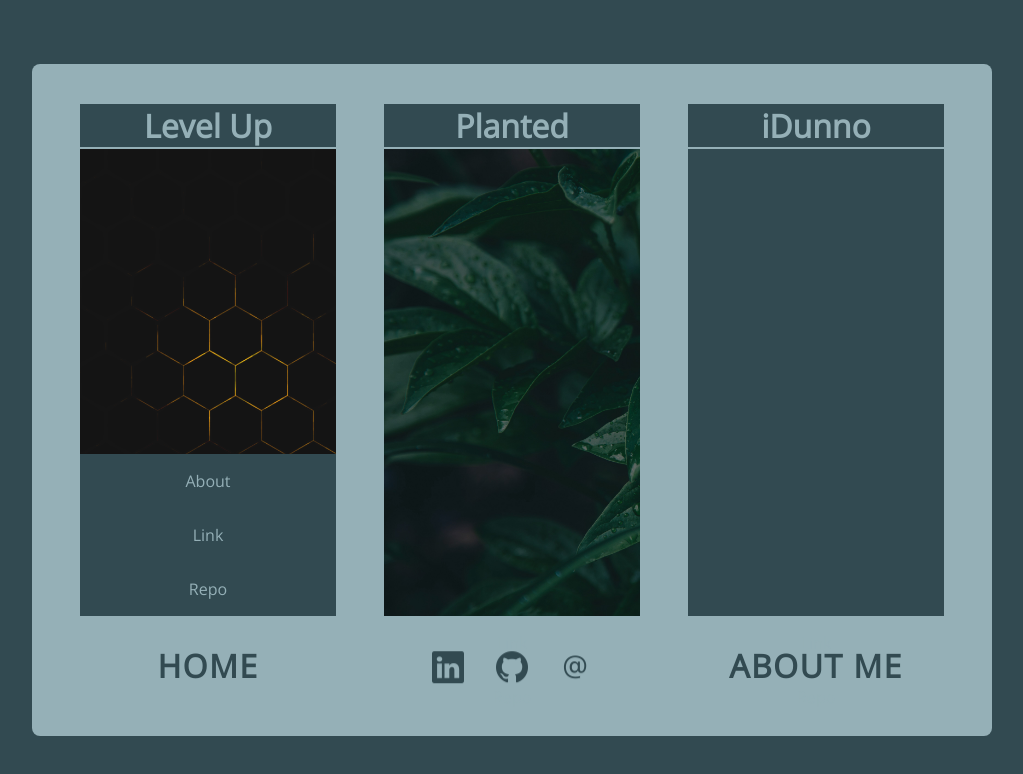
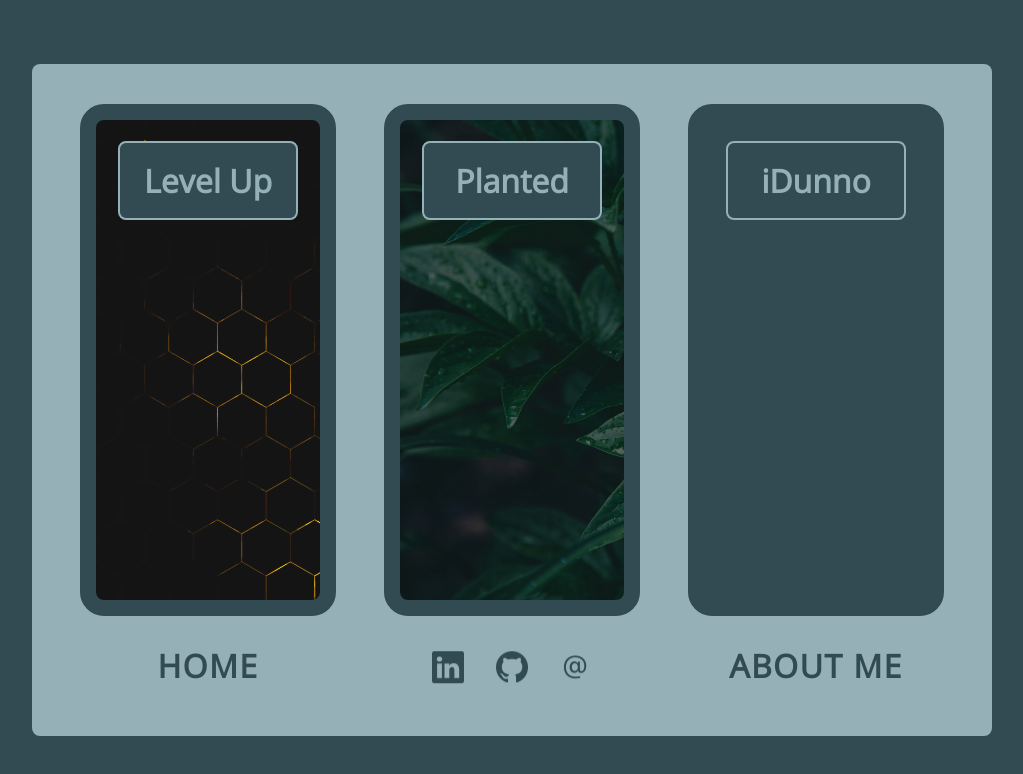
Before and after one commit to jkstone321/portfolio-2.0, a React (Create React App) app: page /projects in a window 1280 px wide. Shown: the top 774 px of the page, without its empty margins (128-1151 px from the left). Built offline with nearby package versions, Linux system fonts and the light colour scheme.

Commit message:
the projects page is looking more to what i want it to

```diff
--- a/src/pages/project/index.js
+++ b/src/pages/project/index.js
@@ -48,19 +48,11 @@ function Projects() {
       <div id="box" className="project-box">
         <ul id="link-list-projects">
           <li>
-            <div
-              id="project-box"
-              className="levelup-box"
-            >
+            <div id="project-box" className="levelup-box">
               <h1 id="project-title">Level Up</h1>
-
-              <div
-                id="project-links"
-              >
-                <a
-                  id="link-button"
-                  onClick={() => handleLevelUpShow("levelUp")}
-                >
+            </div>
+            <div id="project-links">
+              <a id="link-button" onClick={() => handleLevelUpShow("levelUp")}>
                 About
               </a>
               <a
@@ -78,20 +70,15 @@ function Projects() {
                 Repo
               </a>
             </div>
-            </div>
           </li>
           <li>
-            <div
-              id="project-box"
-              onClick={() => handleLevelUpShow("planted")}
-              className="planted-box"
-            >
+            <div id="project-box" className="planted-box">
               <h1 id="project-title">Planted</h1>
             </div>
-            <div
-              id="project-links"
-              style={plantedLinks ? { height: "15rem" } : { height: "0" }}
-            >
+            <div id="project-links">
+              <a id="link-button" onClick={() => handleLevelUpShow("planted")}>
+                About
+              </a>
               <a
                 href="https://agile-wildwood-01808.herokuapp.com/"
                 target="_blank"
@@ -109,18 +96,13 @@ function Projects() {
             </div>
           </li>
           <li>
-            <div
-              id="project-box"
-              onClick={() => handleLevelUpShow("idunno")}
-              onMouseEnter={() => handleLinksShow("idunno")}
-              onMouseLeave={() => handleLinksShow("idunno")}
-            >
+            <div id="project-box">
               <h1 id="project-title">iDunno</h1>
             </div>
-            <div
-              id="project-links"
-              style={idunnoLinks ? { height: "15rem" } : { height: "0" }}
-            >
+            <div id="project-links">
+              <a id="link-button" onClick={() => handleLevelUpShow("idunno")}>
+                About
+              </a>
               <a
                 href="https://droessling94.github.io/IDunno/"
                 target="_blank"
--- a/src/pages/project/style.css
+++ b/src/pages/project/style.css
@@ -40,13 +40,20 @@ img {
     margin: 0;
     color: var(--primary-light);
     background-color: var(--primary-dark);
+    border-radius: 1.5rem;
+    box-sizing: border-box;
+    border: 1rem solid var(--primary-dark);
     cursor: pointer;
     padding: 0;
 }
 #project-title {
-    margin: 0;
-    padding: 0;
-    border-bottom: 2px solid var(--primary-light);
+    position: relative;
+    left: 50%;
+    transform: translateX(-50%);
+    padding: 1rem 0 1rem 0;
+    border-radius: 0.5rem;
+    width: 11rem;
+    border: 2px solid var(--primary-light);
     background-color: var(--primary-dark);
 }
 
@@ -60,15 +67,64 @@ img {
 /**/    display: flex;
 /**/    flex-direction: column;
 /**/    width: 16rem;
-        z-index: 10;
+/**/    z-index: 10;
+/**/    overflow: hidden;
+/**/    border-bottom-left-radius: 1.5rem;
+/**/    border-bottom-right-radius: 1.5rem;
+/**/    opacity: 0;
+/**/    height: 15rem;
+/**/    padding: .5rem 0 .5rem 0;
+/**/    justify-content: space-evenly;
 /**/}
 /**/
-
+/**/#project-box:hover + #project-links, #project-links:hover{
+/**/    opacity: 1;
+/**/}
 /**/#link-button{
 /**/    color: var(--primary-light);
 /**/    cursor: pointer !important;
-/**/    transition: height 200ms linear !important;
-/**/    padding: 1rem;
+/**/    padding: 1rem 0 1rem 0;
+/**/    font-size: 1.25rem;
+/**/    position: relative;
+/**/    bottom: 1rem;
+/**/    left: 50%;
+/**/    transform: translateX(-50%);
+/**/    width: 8rem;
+/**/    line-height: 2rem;
+/**/    transition: all 500ms ease-in-out !important;
+/**/  --ease-out-expo: cubic-bezier(0.19, 1, 0.22, 1);
+/**/}
+/**/#link-button::before,
+/**/#link-button::after {
+/**/    position: absolute;
+/**/    content: "";
+/**/    left: 0;
+/**/    bottom: -0.1rem;
+/**/    display: block;
+/**/    width: 100%;
+/**/    height: 2px;
+/**/    background: var(--secondary);
+/**/    transition: 1s var(--ease-out-expo);
+/**/}
+/**/#link-button::before {
+/**/    transform: scaleX(0);
+/**/    transform-origin: left;
+/**/}
+/**/#link-button::after{
+/**/    transform-origin: right;
+/**/    transition-delay: 0.25s;
+/**/}
+/**/#link-button:hover{
+/**/    font-size: 1.35rem;
+/**/    letter-spacing: 2px;
+/**/}
+/**/#link-button:hover::before {
+/**/    transform: scaleX(1);
+/**/    transition-delay: 0.25s;
+/**/}
+/**/#link-button:hover::after {
+/**/    transform: scaleX(0);
+/**/    transition-delay: 0s;
 /**/}
 /*************************************************************/
 /*************************************************************/
@@ -96,8 +152,10 @@ img {
     transform: translate(50%, -50%);
     position: absolute;
     display: block;
-    background-color: grey;
+    background-color: var(--primary-dark);
+    color: var(--primary-light);
     opacity: 1;
+    padding: 1rem 3rem 1rem 3rem;
     height: 45rem;
     width: 50rem;
     border-radius: 0.5rem;
@@ -111,6 +169,13 @@ img {
     right: 0;
     cursor: pointer;
 }
+
+/* THIS CODE IS FOR ALL THE INFORMATION ON THE RESPECTIVE MODALS */
+/*****************************************************************/
+
+
+
+
 
 @media screen and (max-width:730px) {
     li{
```
Lines whose indentation alone changed are shown as unchanged.
